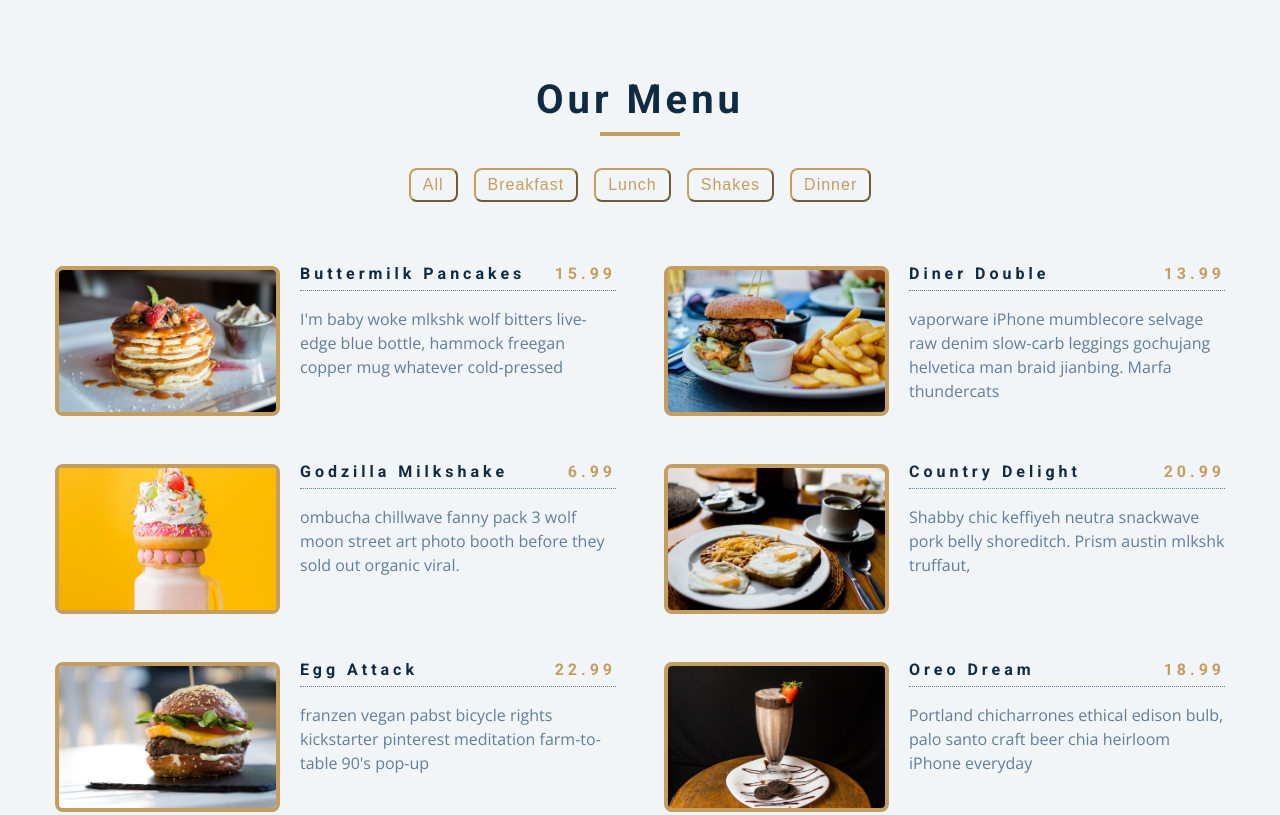
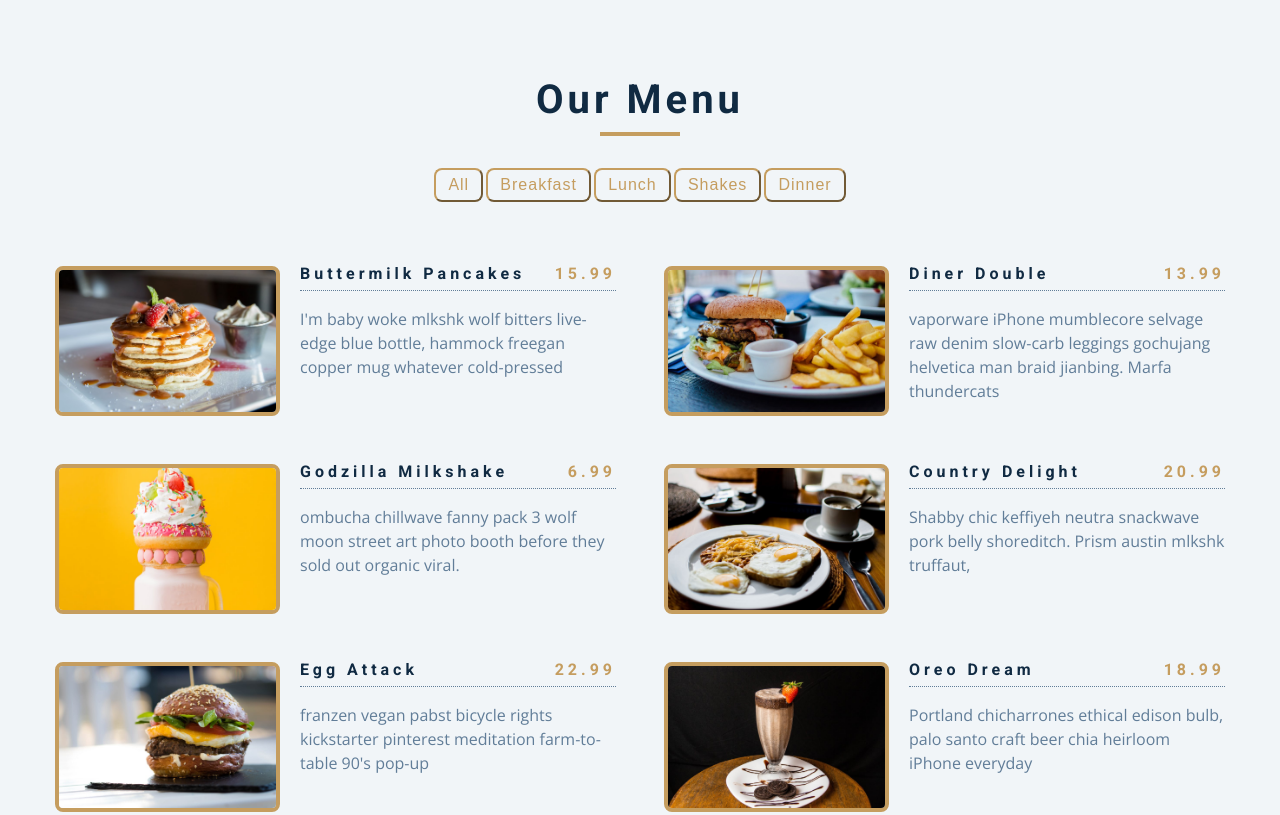
Before and after one commit to gichero/vanilla-js, a plain HTML site: page menu/index.html in a window 1280 px wide. Shown: the top 815 px of the page. Drawn offline with nearby package versions, Linux system fonts and the light colour scheme.

Commit message:
styling and code aligning

```diff
--- a/counter/app.js
+++ b/counter/app.js
@@ -5,7 +5,6 @@ const btns = document.querySelectorAll(".btn");
 
 console.log(btns)
 btns.forEach((btn)=>{
-
     btn.addEventListener('click',(e)=>{
         const styles = e.currentTarget.classList
         if(styles.contains('decrease')){
--- a/menu/app.js
+++ b/menu/app.js
@@ -88,15 +88,11 @@ const menu = [
   const sectionCenter = document.querySelector(".section-center");
   const container = document.querySelector(".btn-container")
 
-  //load menu
+  //load menu and buttons
   window.addEventListener("DOMContentLoaded", ()=>{
        displayMenuItems(menu);
        displayMenuBtns()
-
-
   });
-
-
 
   const displayMenuItems = (menuItems) =>{
     let displayMenu = menuItems.map( (item)=>{
@@ -112,11 +108,10 @@ const menu = [
              </div>
         </article>`)
       });
-      displayMenu = displayMenu.join("")
+      displayMenu = displayMenu.join("")//do not use single quotes here, it'll not display content
       sectionCenter.innerHTML = displayMenu
   }
   const displayMenuBtns = () =>{
-
     const categories = menu.reduce( (values, item)=>{
         if(!values.includes(item.category)) {
             values.push(item.category)
@@ -127,9 +122,9 @@ const menu = [
         return (`<button class="filter-btn" type="button" data-id=${category}>${category}</button>`)
     }).join("");
     container.innerHTML = categoryBtns
-    const filterBtns = document.querySelectorAll(".filter-btn");
 
     //filter buttons
+    const filterBtns = document.querySelectorAll(".filter-btn");
      filterBtns.forEach( (btn)=>{
          btn.addEventListener('click', (e)=>{
              console.log(e.currentTarget.dataset.id);
--- a/menu/styles.css
+++ b/menu/styles.css
@@ -196,7 +196,7 @@ Menu
   border-color: var(--clr-gold);
   font-size: 1rem;
   text-transform: capitalize;
-  margin: 0 0.5rem;
+  margin: 0 0.3rem;
   letter-spacing: 1px;
   border-radius: var(--radius);
   padding: 0.375rem 0.75rem;
@@ -252,6 +252,9 @@ Menu
   .photo {
     height: 175px;
   }
+  .filter-btn {
+    margin: 0 0.1rem;
+  }
 }
 @media screen and (min-width: 1200px) {
   .section-center {
```
Also changed, not shown: menu/index.html (+0 -1 lines).
